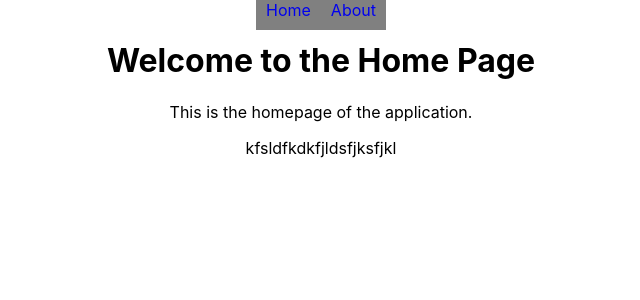
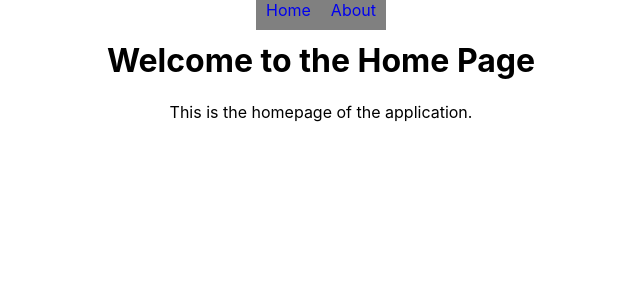
Before and after one commit to jahangir3333/React-1, a React (Create React App) app: page / in a window 1280 px wide. Shown: the top 300 px of the page, without its empty margins (319-959 px from the left). Built offline with nearby package versions, Linux system fonts and the light colour scheme.

Commit message:
Third Commit

```diff
--- a/src/HomePage.js
+++ b/src/HomePage.js
@@ -6,7 +6,6 @@ function HomePage() {
 
       <h1>Welcome to the Home Page</h1>
       <p>This is the homepage of the application.</p>
-      <p>kfsldfkdkfjldsfjksfjkl</p>
     </div>
   );
 }
```
